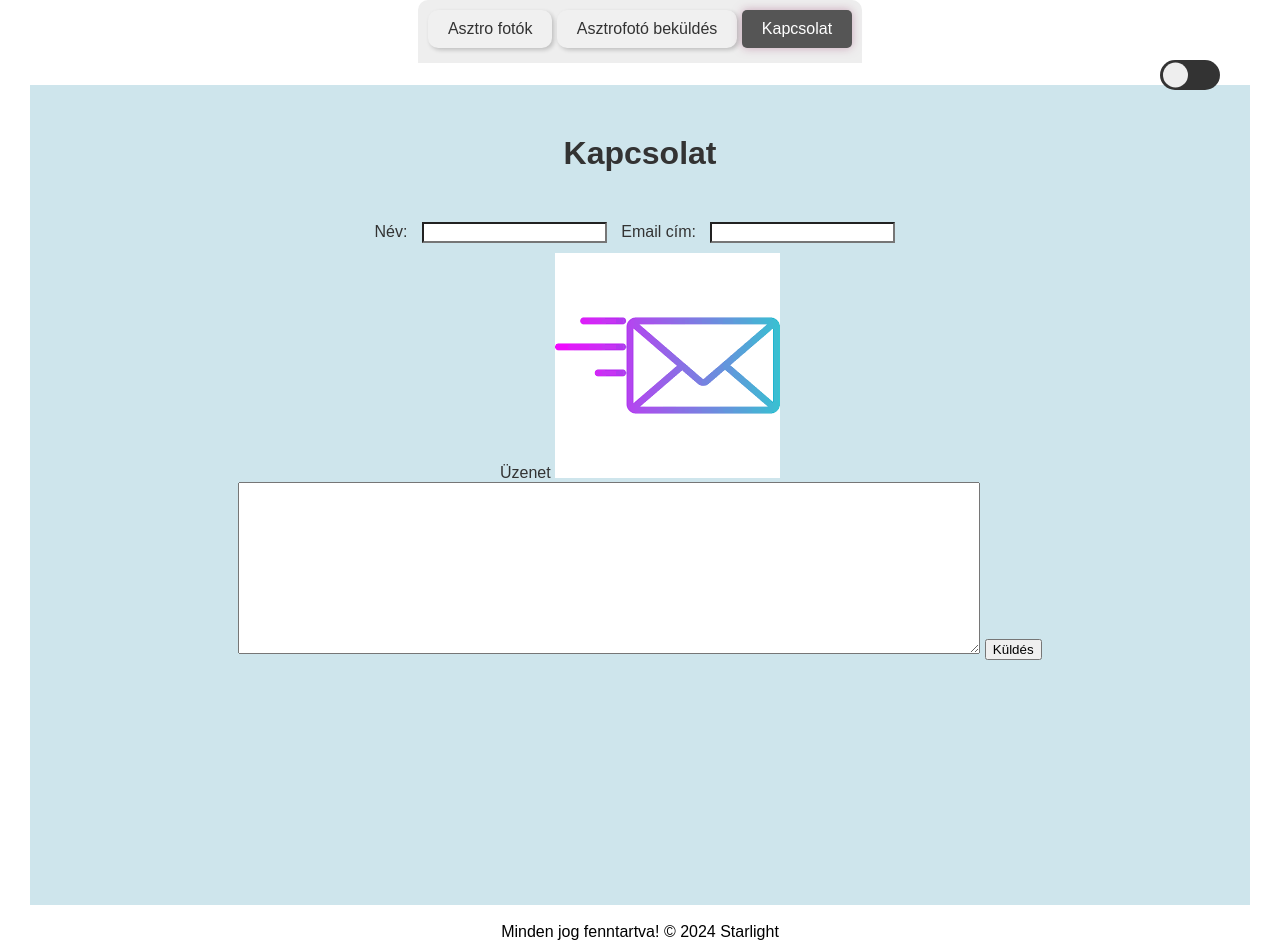
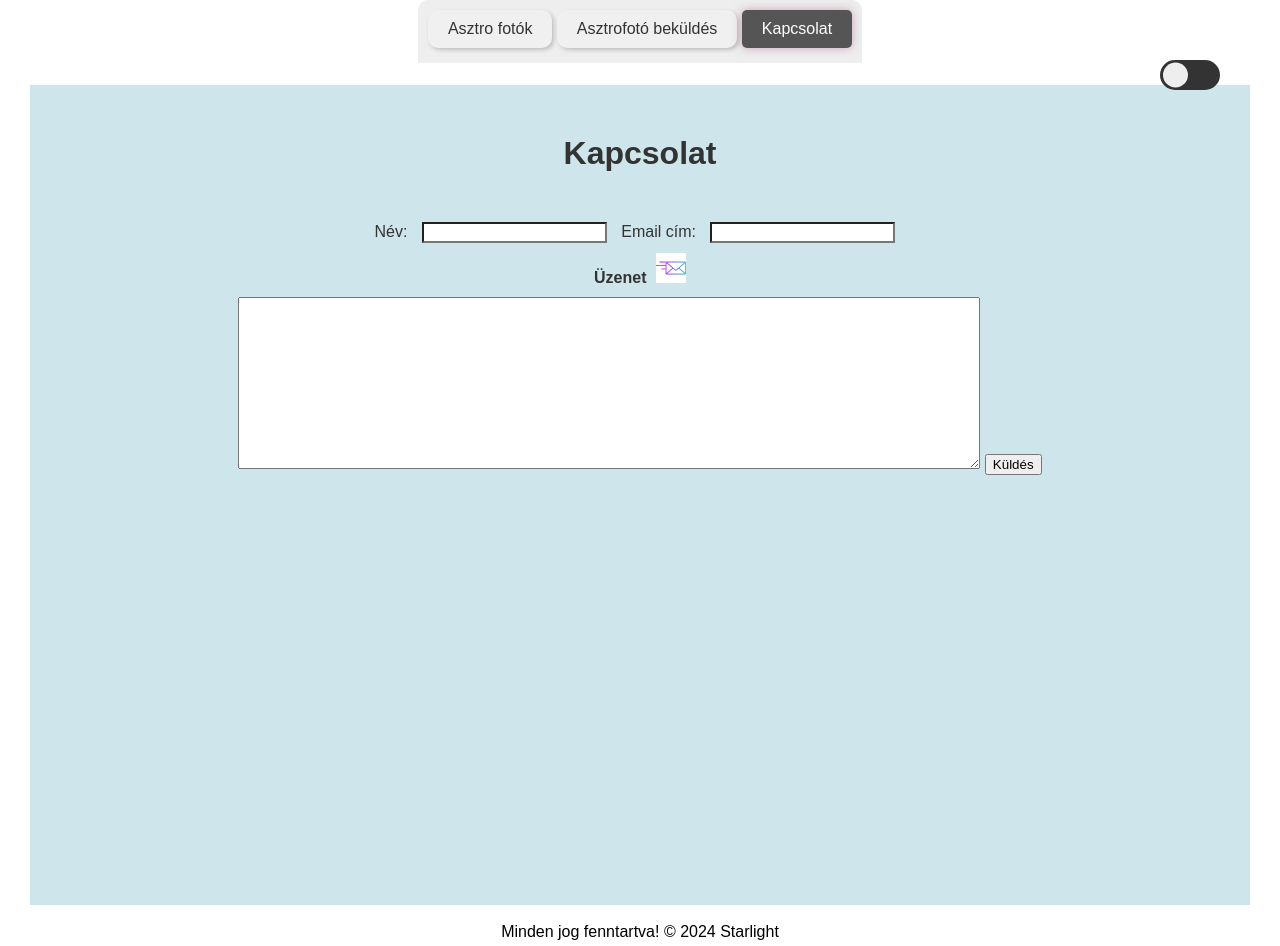
Before and after one commit to akosh25/starlight, a PHP site: page /contact.html in a window 1280 px wide. Run offline with PHP 8.4, Linux system fonts and the light colour scheme.

Commit message:
email icon

```diff
--- a/contact.html
+++ b/contact.html
@@ -32,7 +32,7 @@
         <label for="email" class="small-input">Email cím:</label>
         <input type="email" id="email" name="email" required>
         <br>
-        <label for="message" class="icon-label icon-slide-in">Üzenet <img src="img/email.png" alt="email"></label>
+        <label for="message" class="email-icon fadeInUpFirst">Üzenet <img src="img/email.png" alt="email"></label>
         <br>
         <textarea id="message" name="message" class="small-input" maxlength="300" rows="10" required></textarea>
         <button type="submit">Küldés</button>
--- a/style/style.css
+++ b/style/style.css
@@ -170,6 +170,24 @@ h1, h2, h3, p {
     animation: fadeInUp 3s ease forwards;
 }
 
+.email-icon {
+    display: inline-block;
+    margin-bottom: 10px;
+    font-weight: bold;
+
+}
+
+.email-icon img {
+    width: 30px;
+    height: 30px;
+    margin-left: 5px;
+}
+
+.email-icon.fadeInUpFirst {
+    animation: fadeInUp 3s ease forwards;
+}
+
+
 a:hover { color: #359a80; }
 
 /* form */
@@ -302,6 +320,8 @@ textarea {
     color: #EEE;
 }
 
+
+
 @media print {
     /* Általános stílusok a nyomtatáshoz */
     body {
@@ -321,17 +341,4 @@ textarea {
     .navigation {
         display: none !important;
     }
-
-    .icon-label {
-        display: inline-block;
-        margin-bottom: 10px;
-        font-weight: bold;
-
-    }
-
-    .icon-label img {
-        width: 20px;
-        height: 20px;
-        margin-left: 5px;
-    }
 }
```
